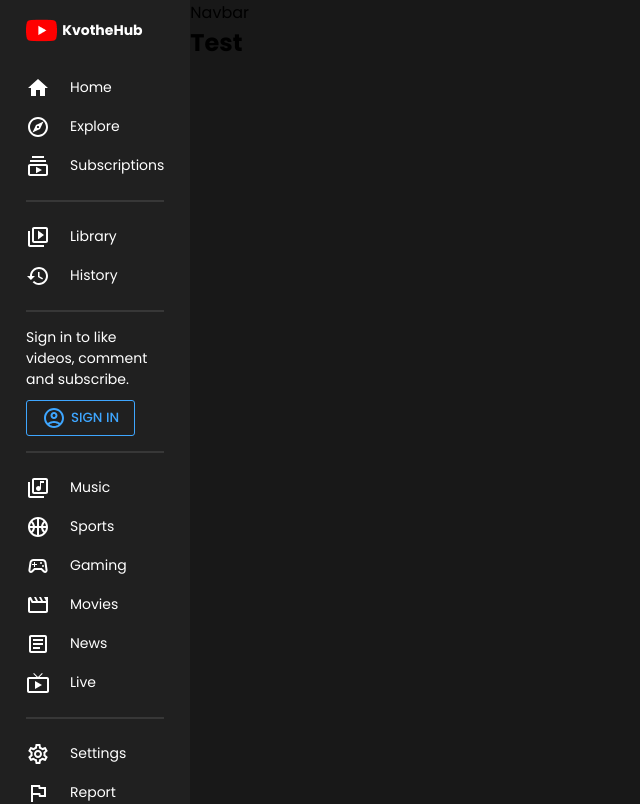
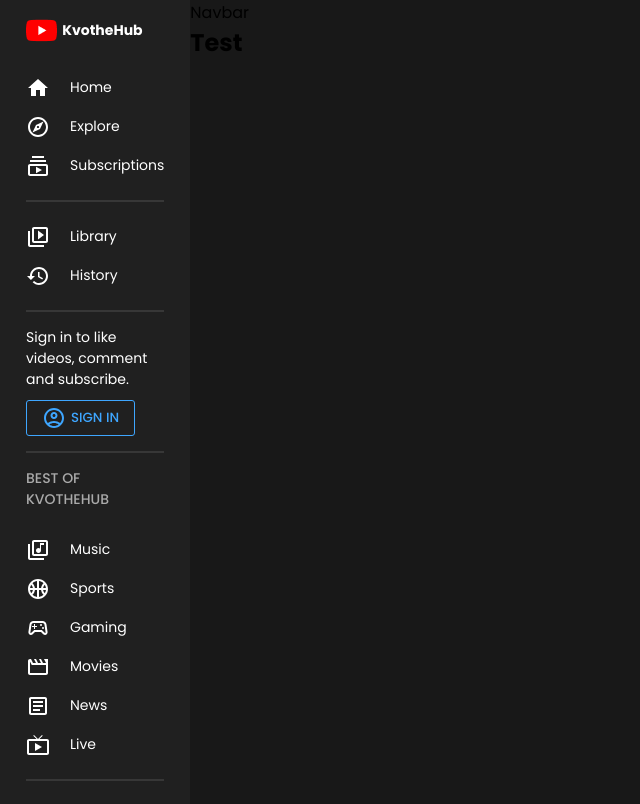
Before and after one commit to KillerKvothe117/youtube_clone, a React (Create React App) app: page / in a window 1280 px wide. Shown: the top 804 px of the page, without its empty margins (0-640 px from the left). Built offline with nearby package versions, Linux system fonts and the light colour scheme.

Commit message:
implemented light and dark mode for the site

```diff
--- a/src/App.js
+++ b/src/App.js
@@ -1,21 +1,28 @@
 import "./App.css";
-import Container from "./components/appContainer/index.style";
-import Wrapper from "./components/wrapper/index.style"
+import AppContainer from "./components/appContainer/index.style";
+import Wrapper from "./components/wrapper/index.style";
 import Main from "./components/main/index.style";
 import Menu from "./components/menu";
 import Navbar from "./components/navbar";
+import { ThemeProvider } from "styled-components";
+import { darkTheme, lightTheme } from "./utils/theme";
+import { useState } from "react";
 
 function App() {
+  const [darkMode, setDarkMode] = useState(true);
+
   return (
-    <Container>
-      <Menu />
+    <ThemeProvider theme={darkMode ? darkTheme : lightTheme}>
+      <AppContainer>
+        <Menu darkMode={darkMode} setDarkMode={setDarkMode} />
         <Main>
           <Navbar />
           <Wrapper>
             <h2>Test</h2>
           </Wrapper>
         </Main>
-    </Container>
+      </AppContainer>
+    </ThemeProvider>
   );
 }
 
--- a/src/components/main/index.style.jsx
+++ b/src/components/main/index.style.jsx
@@ -2,7 +2,7 @@
 
 const Main = styled.div`
   flex: 7;
-  background-color: #181818;
+  background-color: ${({ theme }) => theme.bg};
 `;
 
 export default Main;
--- a/src/components/menu/index.jsx
+++ b/src/components/menu/index.jsx
@@ -20,11 +20,11 @@
 
 const Container = styled.div`
   flex: 1;
-  background-color: #202020;
-  height: 100vh;
-  color: #fff;
+  background-color: ${({ theme }) => theme.bgLighter};
+  /* height: 100vh; */
+  color: ${({ theme }) => theme.text};
   font-size: 14px;
-  padding-bottom: 68%;
+  padding-bottom: 8%;
   position: sticky;
   top: 0;
 `;
@@ -55,12 +55,10 @@
 
 const Hr = styled.hr`
   margin: 15px 0;
-  border: 0.5px solid #373737;
+  border: 0.5px solid ${({ theme }) => theme.soft};
 `;
 
-const Login = styled.div``;
-
-const Button = styled.button`
+export const Button = styled.button`
   display: flex;
   align-items: center;
   gap: 5px;
@@ -74,7 +72,14 @@
   cursor: pointer;
 `;
 
-const Menu = () => {
+const Title = styled.h2`
+  font-size: 14px;
+  font-weight: 500;
+  color: #aaaaaa;
+  margin-bottom: 20px;
+`;
+
+const Menu = ({ darkMode, setDarkMode }) => {
   return (
     <Container>
       <Wrapper>
@@ -104,14 +109,15 @@
           <p>History</p>
         </Item>
         <Hr />
-        <Login>
+        <div>
           <p>Sign in to like videos, comment and subscribe.</p>
           <Button>
             <AccountCircleOutlinedIcon />
             SIGN IN
           </Button>
-        </Login>
+        </div>
         <Hr />
+        <Title>BEST OF KVOTHEHUB</Title>
         <Item>
           <LibraryMusicOutlinedIcon />
           <p>Music</p>
@@ -149,7 +155,7 @@
           <HelpOutlineOutlinedIcon />
           <p>Help</p>
         </Item>
-        <Item>
+        <Item onClick={() => setDarkMode(!darkMode)}>
           <SettingsBrightnessOutlinedIcon />
           <p>Dark Mode</p>
         </Item>
--- /dev/null
+++ b/src/components/navbar/navbar.style.jsx
@@ -0,0 +1,3 @@
+import styled from "styled-components";
+
+export const NavContainer = styled.div``
--- /dev/null
+++ b/src/utils/theme.jsx
@@ -0,0 +1,15 @@
+export const darkTheme = {
+  bg: "#181818",
+  bgLighter: "#202020",
+  text: "#fff",
+  textSoft: "#aaaaaa",
+  soft: "#373737",
+};
+
+export const lightTheme = {
+  bg: "#f9f9f9",
+  bgLighter: "#fff",
+  text: "#000",
+  textSoft: "#606060",
+  soft: "#f5f5f5",
+};
```
Lines whose indentation alone changed are shown as unchanged.
